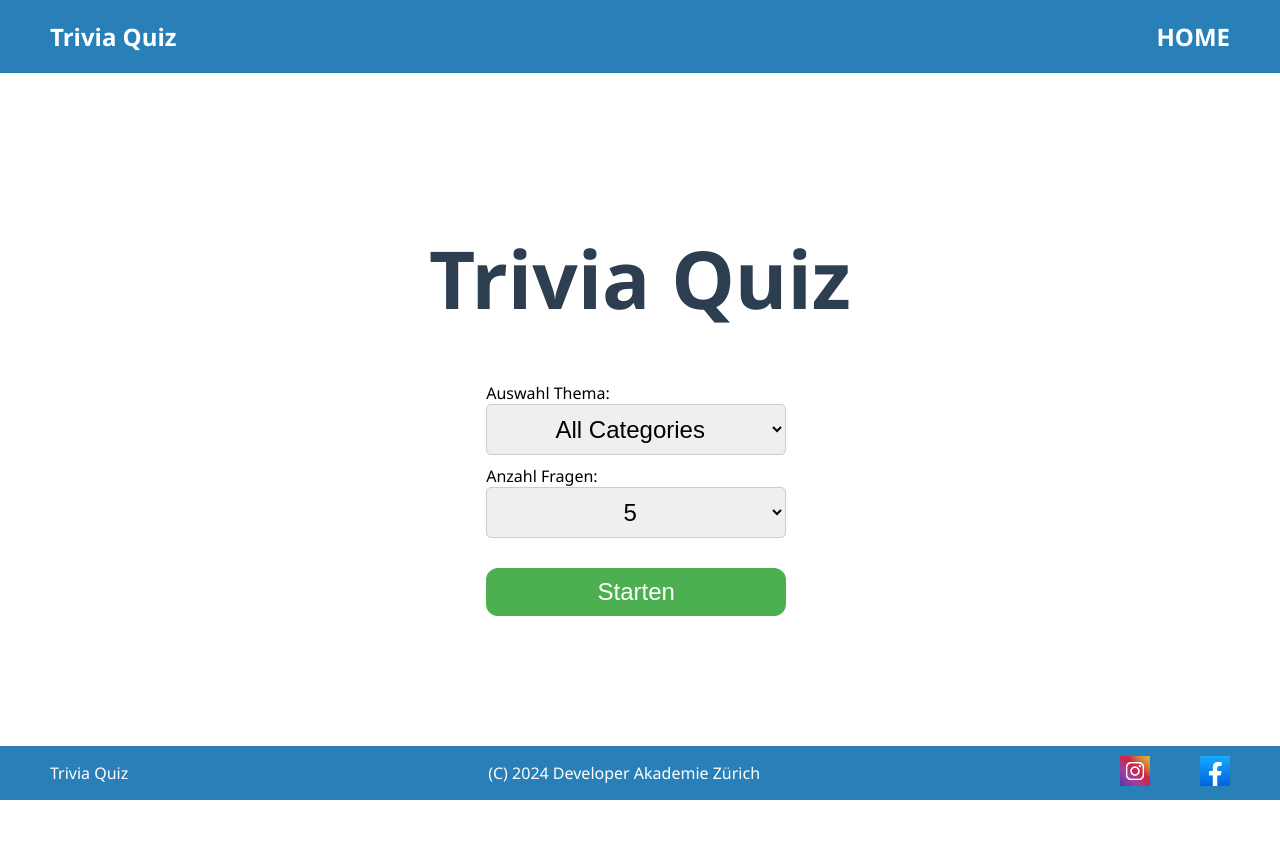
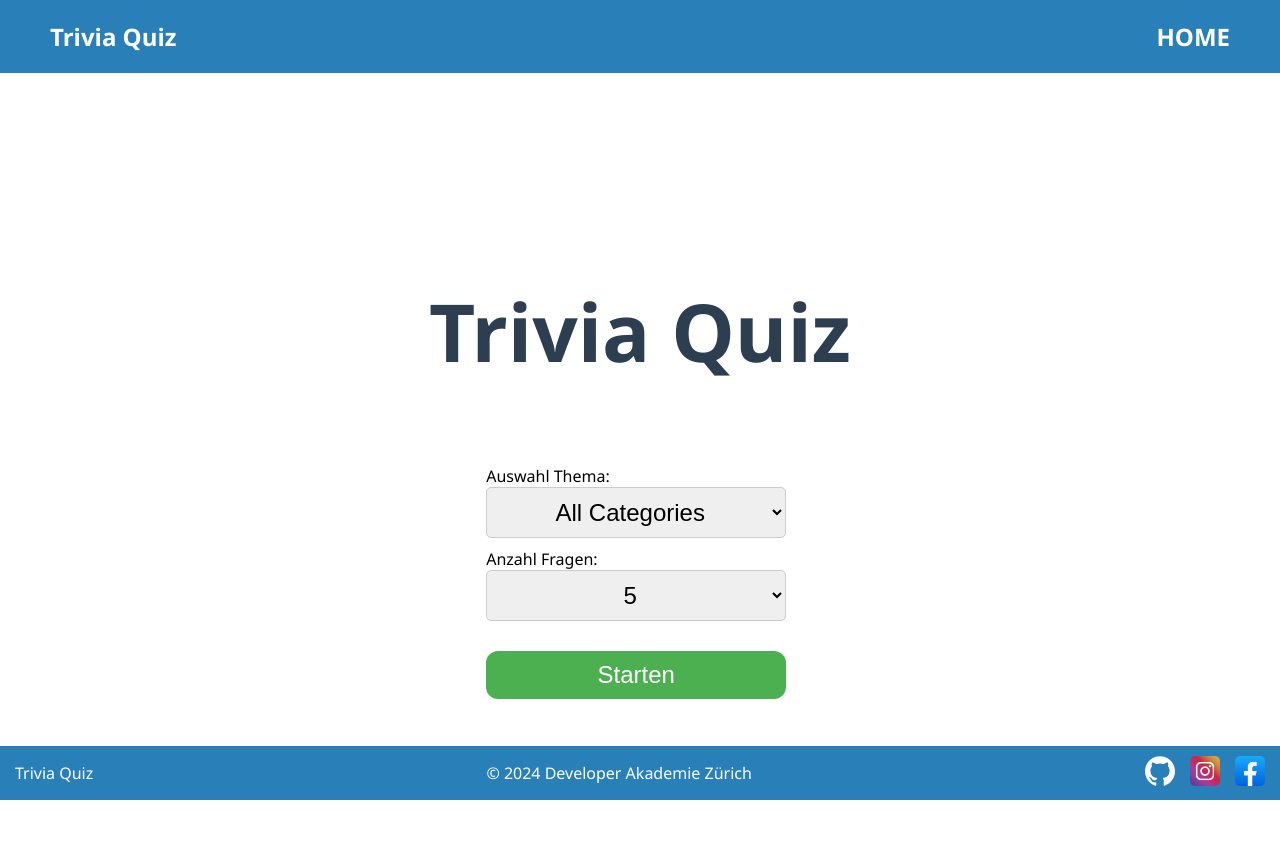
Before and after one commit to philipp-burri/p07-trivia-quiz, a PHP site: page / in a window 1280 px wide. After the commit the page ends 800 px from the top, so only its background shows below. Run offline with PHP 8.4, Linux system fonts and the light colour scheme.

Commit message:
update layout responsive

```diff
--- a/src/public/index.php
+++ b/src/public/index.php
@@ -29,7 +29,7 @@ session_unset();
 </div>
 <div class="dropdown-menu">
 <form action="assets/logik.php" method="post">
-        <label for="">Auswahl Thema:</label><br>
+        <label for="categories">Auswahl Thema:</label><br>
         <select id="categories" name="categories">
             <option value="mixed">All Categories</option>
             <option value="animals">Animals</option>
@@ -39,7 +39,7 @@ session_unset();
 
         </select>
 
-        <label for="">Anzahl Fragen:</label><br>
+        <label for="amount">Anzahl Fragen:</label><br>
         <select id="amount" name="amount">
             <option value="5">5</option>
             <option value="10">10</option>
--- a/src/public/result.php
+++ b/src/public/result.php
@@ -18,7 +18,7 @@ if ($ratio >= 0 && $ratio < 0.3333) {
     $result_text = 'Leider hast du weniger als ein Drittel der Fragen richtig beantwortet. Versuche es noch einmal!';
 } elseif ($ratio >= 0.3333 && $ratio < 0.6667) {
     $result_image = '/assets/img/mittel.jpeg';
-    $result_text = 'Du hast ein Drittel bis zwei Drittel der Fragen richtig beantwortet. Gut gemacht!';
+    $result_text = 'Du hast bis zu zwei Drittel der Fragen richtig beantwortet. Gut gemacht!';
 } else {
     $result_image = '/assets/img/happy.jpeg';
     $result_text = 'Herzlichen Glückwunsch! Du hast mehr als zwei Drittel der Fragen richtig beantwortet!';
--- a/src/public/style.css
+++ b/src/public/style.css
@@ -1,7 +1,9 @@
 body {
     font-family: 'Segoe UI', Tahoma, Geneva, Verdana, sans-serif;
     margin: 0 auto;
-
+    display:flex;
+    flex-direction: column;
+    min-height: 100vh;
 
 }
 a{
@@ -163,40 +165,44 @@ button[type="submit"]:hover {
     background-color: red !important;
 }
 
-footer {
+
+.footer-container {
+
+    display: flex;
     flex-direction: row;
-    flex: 1;
-    position: absolute;
-    bottom: 0;
+    justify-content: space-between;
+    align-items: center;
+    flex-wrap:wrap-reverse;
     background-color: #2980b9;
     min-width: 100vw;
     min-height: 5vh;
     color: white;
+}
+
+.footer-container div {
+    margin-left: 15px;
+    margin-right: 15px;
 
 }
 
-.footer-container {
-    flex: 1;
+.footer-socials {
     display: flex;
     justify-content: space-between;
-    align-items: center;
-}
-
-.footer-container div {
-    display: flex;
-    align-items: center;
-    padding-left: 50px;
+    min-width: 120px;
 }
 
 .footer-container img {
     width: 30px;
     height: 30px;
-    padding-right: 50px;
+    border-radius: 5px;
+
 }
 
 .dropdown-menu {
     margin-top: 50px;
-    margin-bottom: 250px;
+    flex:100%;
+    flex:1;
+    /* margin-bottom: 250px; */
     display: flex;
     justify-content: center;
 
--- a/src/utils/footer.php
+++ b/src/utils/footer.php
@@ -8,10 +8,13 @@
         </div>
 
         <div>
-            (C) 2024 Developer Akademie Zürich
+        &#169 2024 Developer Akademie Zürich
         </div>
 
-        <div>
+        <div class="footer-socials">
+            <a href="https://github.com/philipp-burri/p07-trivia-quiz" target="_blank">
+                <img src="/assets/img/github-color.svg" alt="GitHub">
+            </a>
             <a href="https://www.instagram.com/" target="_blank">
                 <img src="/assets/img/instas.jpeg" alt="Instagram">
             </a>
```
Also changed, not shown: src/public/assets/img/github-color.svg (added).
